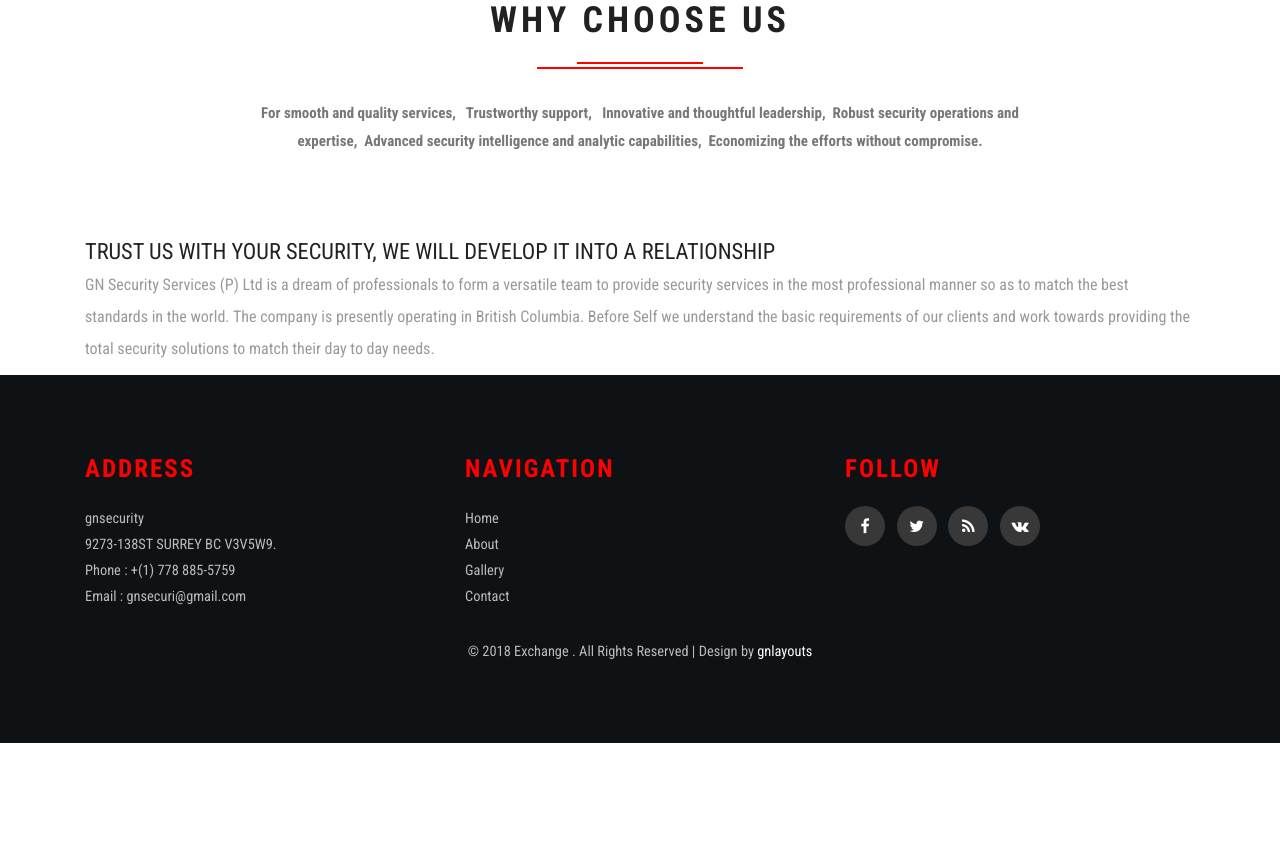
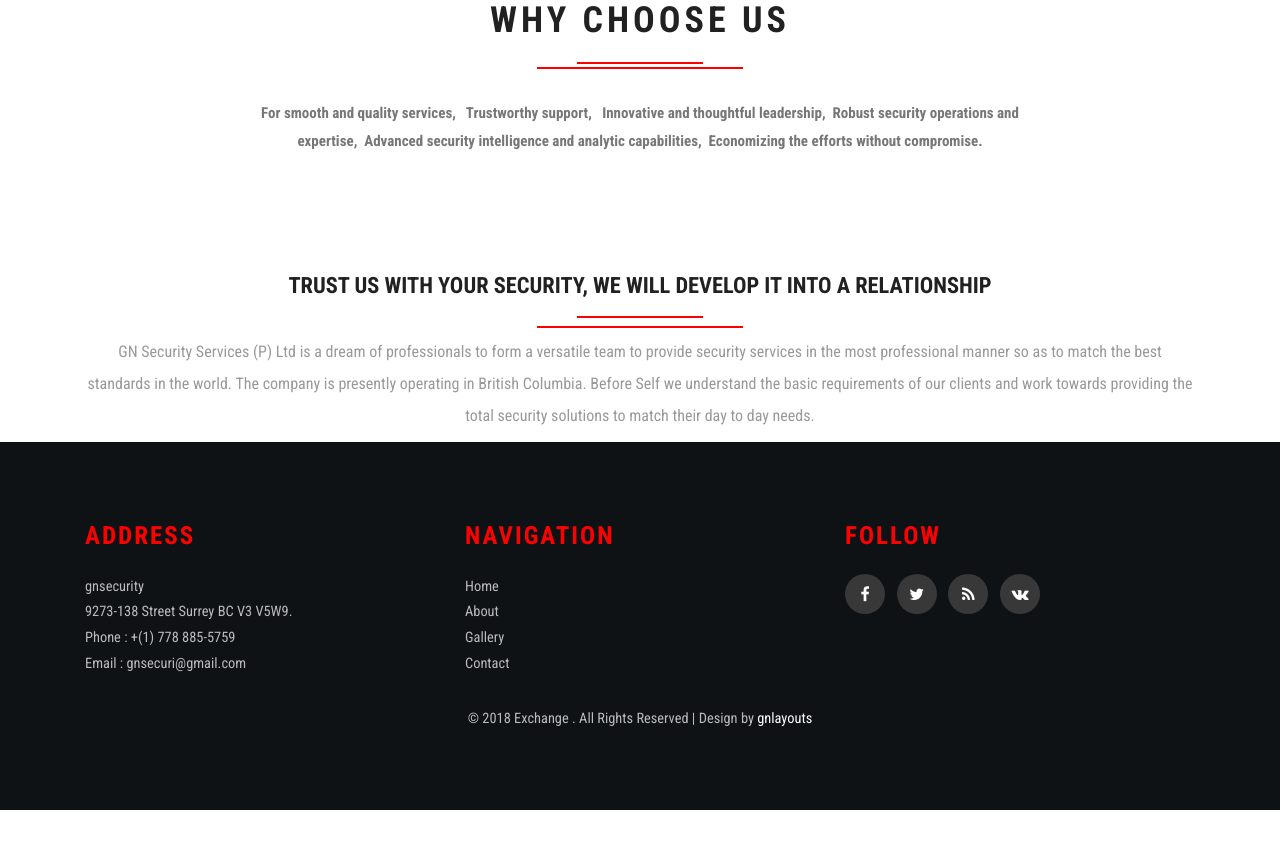
Before and after one commit to awsomkiller/gnsecurity, a Django app: page /about/ in a window 1280 px wide. Shown: the part 522-1387 px from the top of the page. Before the commit the page ends 1265 px from the top, so only its background shows below. Run offline with Django 4.2, Linux system fonts and the light colour scheme; some libraries are stand-ins or nearby versions.

Commit message:
Brinder hutiya hai

```diff
--- a/static/css/style.css
+++ b/static/css/style.css
@@ -869,10 +869,31 @@ ul.w3agile_footer_grid_list i.fa.fa-twitter {
 .w3_agile_about_grid_left h3{
 	font-size:1.4em;
 	color:#212121;
-	line-height:1.5em;
+	line-height:4.5em;
 	text-transform: capitalize;
 	margin:0;
-}
+    text-align: center;
+    font-weight: bold;
+}
+
+.w3_agile_about_grid_left_h3:before, .w3_agile_about_grid_left_h3:after {
+    position: absolute;
+    background: #ff0000;
+    height: 2px;
+    content: '';
+}
+.w3_agile_about_grid_left_h3:before {
+    width: 11%;
+    bottom: 60%;
+    left: 44.5%;
+}
+.w3_agile_about_grid_left_h3:after {
+    width: 18%;
+    right: 41%;
+    bottom: 55%;
+}
+
+
 .w3_agile_about_grid_left p i{
 	color:#dd0001;
 	display:block;
@@ -881,6 +902,7 @@ ul.w3agile_footer_grid_list i.fa.fa-twitter {
 .w3_agile_about_grid_left p{
 	color:#999;
 	line-height:2em;
+    text-align: center;
 }
 /*-- //breadcrumbs --*/
 /*-- about --*/
--- a/template/about.html
+++ b/template/about.html
@@ -113,7 +113,7 @@ Smartphone Compatible web template, free webdesigns for Nokia, Samsung, LG, Sony
 			</p>
 			<div class="gnls_news_grids">
 				<div class="col-md-12 w3_agile_about_grid_left	">
-					<h3>TRUST US WITH YOUR SECURITY, WE WILL DEVELOP IT INTO A RELATIONSHIP</h3>
+					<h3 class="w3_agile_about_grid_left_h3">TRUST US WITH YOUR SECURITY, WE WILL DEVELOP IT INTO A RELATIONSHIP</h3>
 					<p>GN Security Services (P) Ltd is a dream of  professionals to form a versatile team to provide security services in the most professional manner so as to match the best standards in the world. The company is presently operating in British Columbia.  Before Self we understand the basic requirements of our clients and work towards providing the total security solutions to match their day to day needs.</p>
 				</div>
 				<!-- <div class="col-md-6 w3_agile_about_grid_right"> -->
@@ -247,7 +247,7 @@ Smartphone Compatible web template, free webdesigns for Nokia, Samsung, LG, Sony
 					</div>
 					<div class="footer-grid-info">
 						<p>gnsecurity
-							<span>9273-138ST SURREY BC V3V5W9.</span>
+							<span>9273-138 Street Surrey BC V3 V5W9.</span>
 						</p>
 						<p class="phone">Phone : +(1) 778 885-5759
 							<span>Email : <a href="mailto:gnsecuri@gmail.com">gnsecuri@gmail.com</a></span>
--- a/template/gallery.html
+++ b/template/gallery.html
@@ -104,8 +104,8 @@ Smartphone Compatible web template, free webdesigns for Nokia, Samsung, LG, Sony
 	<div class="services">
 		<div class="container">
 			<h2 class="gnls_head">Gallery</h2>
-			<p class="w3agile">At vero eos et accusamus et iusto odio dignissimos ducimus qui blanditiis praesentium voluptatum deleniti atque
-				corrupti quos dolores et quas molestias excepturi sint occaecati cupiditate non provident.</p>
+			<!-- <p class="w3agile">At vero eos et accusamus et iusto odio dignissimos ducimus qui blanditiis praesentium voluptatum deleniti atque
+				corrupti quos dolores et quas molestias excepturi sint occaecati cupiditate non provident.</p> -->
 			<div class="agileinfo_work_grids">
 				<div class="col-md-4 w3_agile_work_grid">
 					<div class="wthree_work_grid1">
--- a/template/services.html
+++ b/template/services.html
@@ -102,8 +102,7 @@ Smartphone Compatible web template, free webdesigns for Nokia, Samsung, LG, Sony
 	<div class="services">
 		<div class="container">
 			<h2 class="gnls_head">Our featured </h2>
-			<p class="w3agile">At vero eos et accusamus et iusto odio dignissimos ducimus qui blanditiis praesentium voluptatum deleniti atque
-				corrupti quos dolores et quas molestias excepturi sint occaecati cupiditate non provident.</p>
+			<p class="w3agile">For smooth and quality services,   Trustworthy support,   Innovative and thoughtful leadership,  Robust security operations and expertise,  Advanced security intelligence and analytic capabilities,  Economizing the efforts without compromise.</p>
 			<div class="agileinfo_services_grids">
 				<div class="col-md-4 agileinfo_services_grid">
 					<div class="agileinfo_services_grid1">
@@ -217,7 +216,7 @@ Smartphone Compatible web template, free webdesigns for Nokia, Samsung, LG, Sony
 					</div>
 					<div class="footer-grid-info">
 						<p>gnsecurity
-							<span>9273-138ST SURREY BC V3V5W9.</span>
+							<span>9273-138 Street Surrey BC V3 V5W9.</span>
 						</p>
 						<p class="phone">Phone : +(1) 778 885-5759
 							<span>Email : <a href="mailto:gnsecuri@gmail.com">gnsecuri@gmail.com</a></span>
```
Also changed, not shown: template/contact.html (+7 -6 lines), template/index.html (+13 -10 lines).
